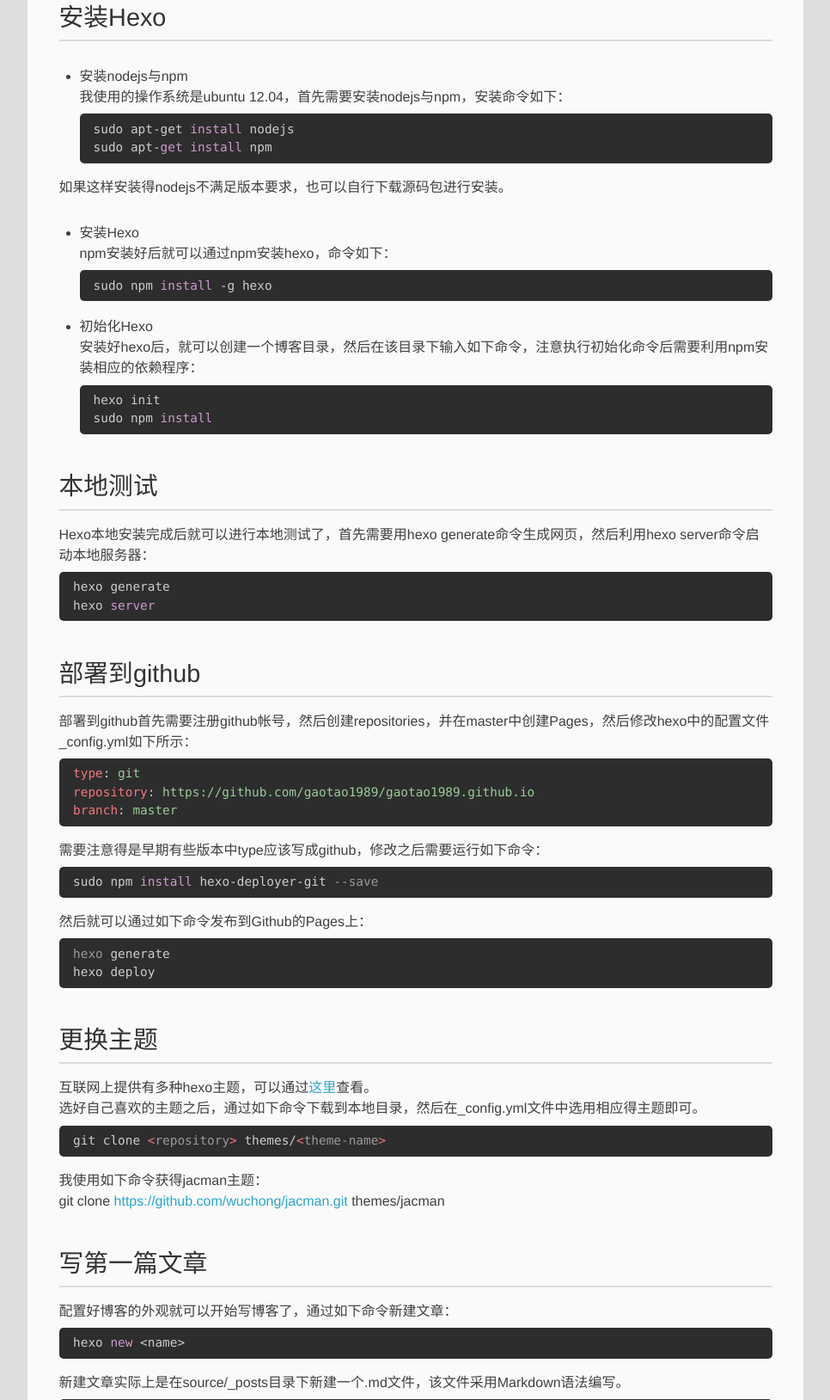
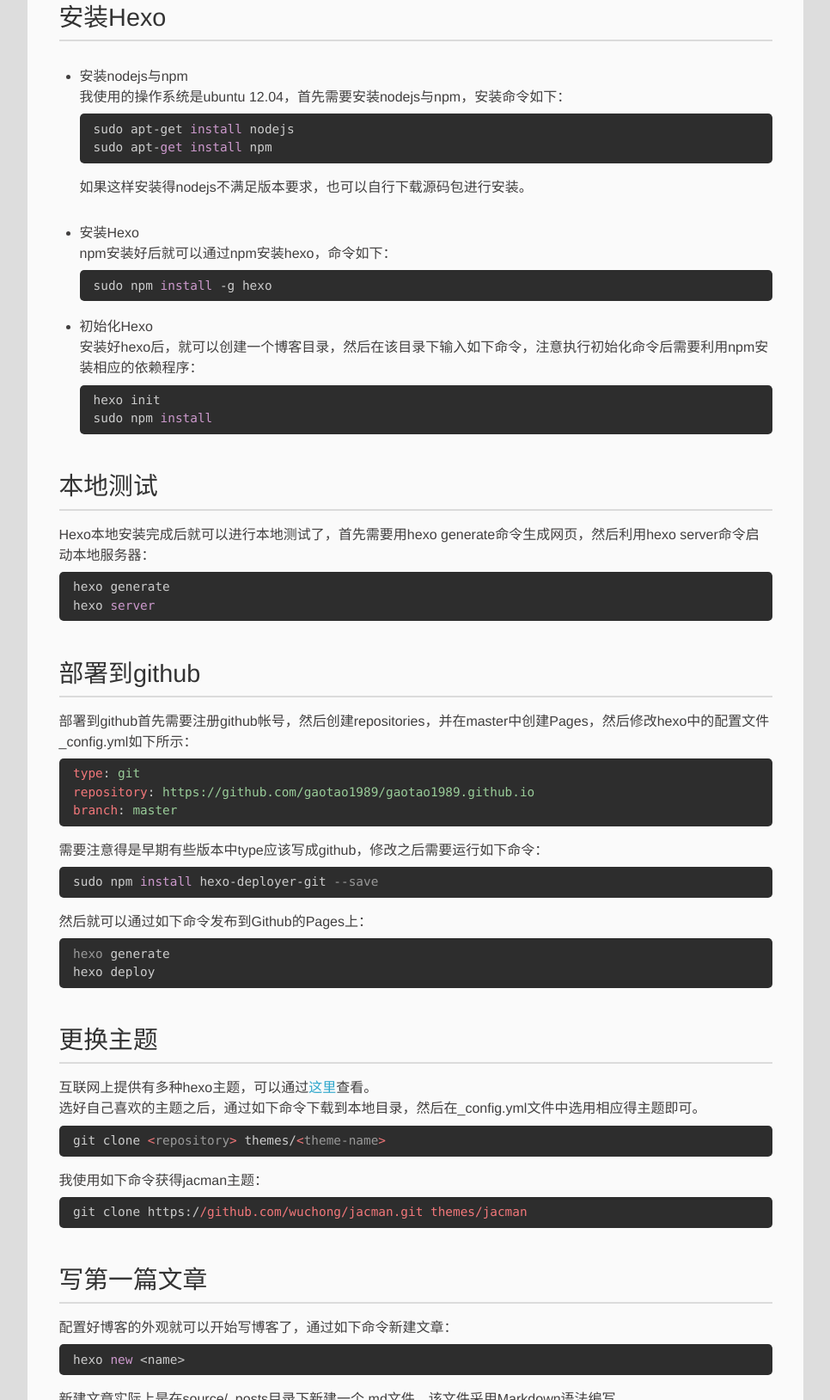
Before and after one commit to gaotao1989/gaotao1989.github.io, a plain HTML site: page 2015/06/07/2015-6-7-How-to-build-blog/index.html in a window 1280 px wide. Shown: the part 984-2612 px from the top of the page at 86% size, without its empty margins (6-972 px from the left). Drawn offline with Linux system fonts and the light colour scheme.

Commit message:
Site updated: 2015-06-22 22:19:23

```diff
--- a/2015/06/07/2015-6-7-How-to-build-blog/index.html
+++ b/2015/06/07/2015-6-7-How-to-build-blog/index.html
@@ -17,7 +17,7 @@
 <meta property="og:url" content="http://gaotao1989.github.io/2015/06/07/2015-6-7-How-to-build-blog/index.html">
 <meta property="og:site_name" content="Alvin's Blog">
 <meta property="og:description" content="本文记录利用Hexo和Github搭建静态博客系统的方法。">
-<meta property="og:updated_time" content="2015-06-22T13:13:16.283Z">
+<meta property="og:updated_time" content="2015-06-22T14:18:52.998Z">
 <meta name="twitter:card" content="summary">
 <meta name="twitter:title" content="利用Github和Hexo快速搭建博客系统">
 <meta name="twitter:description" content="本文记录利用Hexo和Github搭建静态博客系统的方法。">
@@ -99,9 +99,9 @@
 <li><p>安装nodejs与npm<br>我使用的操作系统是ubuntu 12.04，首先需要安装nodejs与npm，安装命令如下：</p>
 <pre><code>sudo apt-get <span class="operator"><span class="keyword">install</span> nodejs
 sudo apt-<span class="keyword">get</span> <span class="keyword">install</span> npm</span>
-</code></pre></li>
+</code></pre><p>  如果这样安装得nodejs不满足版本要求，也可以自行下载源码包进行安装。</p>
+</li>
 </ul>
-<p>如果这样安装得nodejs不满足版本要求，也可以自行下载源码包进行安装。</p>
 <ul>
 <li><p>安装Hexo<br>npm安装好后就可以通过npm安装hexo，命令如下：</p>
 <pre><code>sudo npm <span class="keyword">install</span> -g hexo
@@ -125,8 +125,9 @@ hexo <span class="keyword">server</span>
 hexo deploy
 </code></pre><h1 id="更换主题">更换主题</h1><p>互联网上提供有多种hexo主题，可以通过<a href="https://github.com/hexojs/hexo/wiki/Themes" target="_blank" rel="external">这里</a>查看。<br>选好自己喜欢的主题之后，通过如下命令下载到本地目录，然后在_config.yml文件中选用相应得主题即可。</p>
 <pre><code>git clone <span class="tag">&lt;<span class="title">repository</span>&gt;</span> themes/<span class="tag">&lt;<span class="title">theme-name</span>&gt;</span>
-</code></pre><p>我使用如下命令获得jacman主题：<br>    git clone <a href="https://github.com/wuchong/jacman.git" target="_blank" rel="external">https://github.com/wuchong/jacman.git</a> themes/jacman</p>
-<h1 id="写第一篇文章">写第一篇文章</h1><p>配置好博客的外观就可以开始写博客了，通过如下命令新建文章：</p>
+</code></pre><p>我使用如下命令获得jacman主题：</p>
+<pre><code>git clone <span class="symbol">https:</span>/<span class="regexp">/github.com/wuchong</span><span class="regexp">/jacman.git themes/jacman</span>
+</code></pre><h1 id="写第一篇文章">写第一篇文章</h1><p>配置好博客的外观就可以开始写博客了，通过如下命令新建文章：</p>
 <pre><code>hexo <span class="keyword">new</span> &lt;name&gt;
 </code></pre><p>新建文章实际上是在source/_posts目录下新建一个.md文件，该文件采用Markdown语法编写。</p>
 <pre><code>title: 第一篇文章         # 文章标题
```
